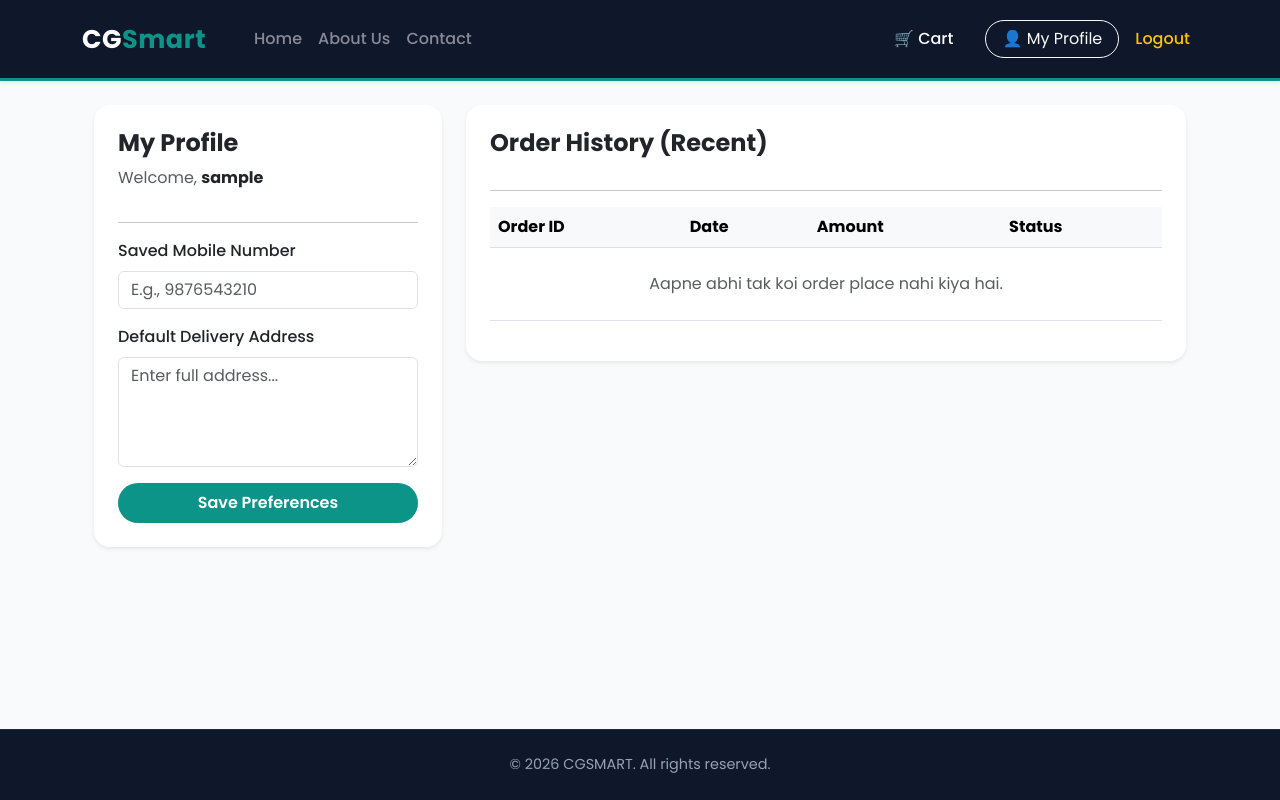
After one commit to pankajchachan2008-rgb/my-online-store, a Django app: page /profile/ in a window 1280 px wide. The commit adds this page. Run offline with Django 5.2, Linux system fonts and the light colour scheme; the visitor is signed in with stand-in values (Sample User, id 1); data comes from the database, SQL or seed files in the repository; data that the repository does not hold is empty.

Commit message:
Added Profile Button in Navbar and Finalized Profile DB

```diff
--- a/products/templates/base.html
+++ b/products/templates/base.html
@@ -113,9 +113,13 @@
                             🛒 Cart
                         </a>
                     </li>
+
                     {% if user.is_authenticated %}
+                        <li class="nav-item me-2">
+                            <a class="btn btn-outline-light rounded-pill px-3" href="{% url 'profile' %}">👤 My Profile</a>
+                        </li>
                         <li class="nav-item">
-                            <a class="nav-link text-warning fw-medium" href="{% url 'logout' %}">Logout ({{ user.username }})</a>
+                            <a class="nav-link text-warning fw-medium" href="{% url 'logout' %}">Logout</a>
                         </li>
                     {% else %}
                         <li class="nav-item">
--- /dev/null
+++ b/products/templates/products/profile.html
@@ -0,0 +1,65 @@
+{% extends 'base.html' %}
+{% block content %}
+<div class="container mt-4 mb-5">
+    <div class="row">
+        <div class="col-md-4">
+            <div class="card border-0 shadow-sm p-4 mb-4 rounded-4">
+                <h4 class="fw-bold text-dark mb-2">My Profile</h4>
+                <p class="text-muted">Welcome, <strong class="text-dark">{{ user.username }}</strong></p>
+                <hr>
+                <form method="POST">
+                    {% csrf_token %}
+                    <div class="mb-3">
+                        <label class="form-label fw-medium">Saved Mobile Number</label>
+                        <input type="text" name="mobile_number" class="form-control" placeholder="E.g., 9876543210" value="{{ profile.mobile_number|default:'' }}">
+                    </div>
+                    <div class="mb-3">
+                        <label class="form-label fw-medium">Default Delivery Address</label>
+                        <textarea name="address" class="form-control" rows="4" placeholder="Enter full address...">{{ profile.default_address|default:'' }}</textarea>
+                    </div>
+                    <button type="submit" class="btn btn-primary w-100 py-2 rounded-pill fw-semibold" style="background-color: #0d9488; border: none;">Save Preferences</button>
+                </form>
+            </div>
+        </div>
+
+        <div class="col-md-8">
+            <div class="card border-0 shadow-sm p-4 rounded-4">
+                <h4 class="fw-bold text-dark mb-3">Order History (Recent)</h4>
+                <hr>
+                <div class="table-responsive">
+                    <table class="table table-hover align-middle">
+                        <thead class="table-light">
+                            <tr>
+                                <th>Order ID</th>
+                                <th>Date</th>
+                                <th>Amount</th>
+                                <th>Status</th>
+                            </tr>
+                        </thead>
+                        <tbody>
+                            {% for order in orders %}
+                            <tr>
+                                <td class="fw-bold text-secondary">#{{ order.id }}</td>
+                                <td>{{ order.created_at|date:"d M Y" }}</td>
+                                <td class="fw-bold text-dark">₹{{ order.total_amount }}</td>
+                                <td>
+                                    {% if order.status == 'Pending' %}
+                                        <span class="badge bg-warning text-dark px-3 py-2 rounded-pill">{{ order.status }}</span>
+                                    {% else %}
+                                        <span class="badge bg-success px-3 py-2 rounded-pill">{{ order.status }}</span>
+                                    {% endif %}
+                                </td>
+                            </tr>
+                            {% empty %}
+                            <tr>
+                                <td colspan="4" class="text-center text-muted py-4">Aapne abhi tak koi order place nahi kiya hai.</td>
+                            </tr>
+                            {% endfor %}
+                        </tbody>
+                    </table>
+                </div>
+            </div>
+        </div>
+    </div>
+</div>
+{% endblock %}
--- a/products/views.py
+++ b/products/views.py
@@ -3,9 +3,14 @@ from django.contrib.auth import logout
 from django.contrib.auth.forms import UserCreationForm
 from django.contrib import messages
 from django.http import JsonResponse
-from .models import Product, Coupon, Order, OrderItem
+from django.contrib.auth.decorators import login_required
+from rest_framework.decorators import api_view
+from rest_framework.response import Response
+from rest_framework import status
+from .models import Product, Coupon, Order, OrderItem, CustomerProfile
+from .serializers import OrderSerializer, ProductSerializer
 
-# 🏠 1. Homepage View with Search Functionality
+# 🏠 1. Homepage View
 def product_list(request):
     search_query = request.GET.get('search', '')
     if search_query:
@@ -14,61 +19,45 @@ def product_list(request):
         products = Product.objects.all()
     return render(request, 'products/product_list.html', {'products': products})
 
-# 🛒 2. Add to Cart Logic using Session
+# 🛒 2. Add to Cart
 def add_to_cart(request, product_id):
     product = get_object_or_404(Product, id=product_id)
     cart = request.session.get('cart', {})
 
     product_id_str = str(product_id)
     if product_id_str in cart:
-        # Fail-safe check: Agar cart corrupted ya old structure int type ho, toh clean reset karein
         if isinstance(cart[product_id_str], dict):
             cart[product_id_str]['quantity'] += 1
         else:
-            cart[product_id_str] = {
-                'name': product.name,
-                'price': float(product.price),
-                'quantity': 1
-            }
+            cart[product_id_str] = {'name': product.name, 'price': float(product.price), 'quantity': 1}
     else:
-        cart[product_id_str] = {
-            'name': product.name,
-            'price': float(product.price),
-            'quantity': 1
-        }
+        cart[product_id_str] = {'name': product.name, 'price': float(product.price), 'quantity': 1}
 
     request.session['cart'] = cart
     messages.success(request, f"{product.name} cart me add ho gaya hai!")
     return redirect('home')
 
-# 📊 3. Cart Detail View (With Safe Subscript Check)
+# 📊 3. Cart Detail View
 def cart_detail(request):
     cart = request.session.get('cart', {})
     cart_items = []
     cart_total = 0
 
-    # Data corruption issue ('int object not subscriptable') ko bypass karne ke liye safe check
     for pid, item in list(cart.items()):
         if isinstance(item, dict) and 'price' in item and 'quantity' in item:
             product = get_object_or_404(Product, id=int(pid))
             total_price = item['price'] * item['quantity']
             cart_total += total_price
             cart_items.append({
-                'product': product,
-                'quantity': item['quantity'],
-                'total_price': total_price
+                'product': product, 'quantity': item['quantity'], 'total_price': total_price
             })
         else:
-            # Bad or corrupted session values ko filter karke automatic remove kar dena
             cart.pop(pid, None)
             request.session['cart'] = cart
 
-    return render(request, 'products/cart_detail.html', {
-        'cart_items': cart_items,
-        'cart_total': cart_total
-    })
+    return render(request, 'products/cart_detail.html', {'cart_items': cart_items, 'cart_total': cart_total})
 
-# 💳 4. Checkout Page with Mobile Coupon Verification & Order Creation
+# 💳 4. Checkout Page with Smart Auto-fill
 def checkout_page(request):
     cart = request.session.get('cart', {})
     if not cart:
@@ -85,7 +74,6 @@ def checkout_page(request):
         mobile = request.POST.get('mobile_number')
         address = request.POST.get('address')
 
-        # 🎟️ Verification check: Unused coupon validation
         active_coupon = Coupon.objects.filter(mobile_number=mobile, is_used=False).first()
         final_total = float(cart_total)
 
@@ -95,68 +83,74 @@ def checkout_page(request):
             active_coupon.is_used = True
             active_coupon.save()
 
-        # 📦 Order create karna (ERP pipelines connectivity ready)
+        # 🌟 SMART PROFILE UPDATE
+        if request.user.is_authenticated:
+            profile, created = CustomerProfile.objects.get_or_create(user=request.user)
+            if not profile.default_address:
+                profile.default_address = address
+                profile.mobile_number = mobile
+                profile.save()
+
         order = Order.objects.create(
             user=request.user if request.user.is_authenticated else None,
-            customer_name=name,
-            mobile_number=mobile,
-            address=address,
-            total_amount=final_total,
-            applied_coupon=active_coupon,
-            status='Pending'
+            customer_name=name, mobile_number=mobile, address=address,
+            total_amount=final_total, applied_coupon=active_coupon, status='Pending'
         )
 
-        # 🛒 Individual items ko OrderItem model map pipeline me feed karna
         for pid, item in cart.items():
             if isinstance(item, dict):
                 OrderItem.objects.create(
-                    order=order,
-                    product_name=item['name'],
-                    price=item['price'],
-                    quantity=item['quantity']
+                    order=order, product_name=item['name'], price=item['price'], quantity=item['quantity']
                 )
 
-        # 🎁 Gamified promotion card engine rules
         new_coupon = None
         if final_total >= 999:
-            new_code = f"CGS10-{order.id}"
-            new_coupon = Coupon.objects.create(code=new_code, mobile_number=mobile, discount_percentage=10)
+            new_coupon = Coupon.objects.create(code=f"CGS10-{order.id}", mobile_number=mobile, discount_percentage=10)
         elif final_total >= 699:
-            new_code = f"CGS08-{order.id}"
-            new_coupon = Coupon.objects.create(code=new_code, mobile_number=mobile, discount_percentage=8)
+            new_coupon = Coupon.objects.create(code=f"CGS08-{order.id}", mobile_number=mobile, discount_percentage=8)
 
-        # Clear session after successful database commit
         request.session['cart'] = {}
+        return render(request, 'products/order_success.html', {'order': order, 'new_coupon': new_coupon})
 
-        # FIX: Sahi location nested path par map kiya hai (products/)
-        return render(request, 'products/order_success.html', {
-            'order': order,
-            'new_coupon': new_coupon
-        })
+    # 🌟 SMART AUTO-FILL
+    initial_data = {}
+    if request.user.is_authenticated:
+        profile, created = CustomerProfile.objects.get_or_create(user=request.user)
+        initial_data = {
+            'name': request.user.username,
+            'mobile': profile.mobile_number or "",
+            'address': profile.default_address or ""
+        }
 
-    # FIX: Sahi location nested path par map kiya hai (products/)
-    return render(request, 'products/checkout.html', {'cart_total': cart_total})
+    return render(request, 'products/checkout.html', {'cart_total': cart_total, 'initial_data': initial_data})
 
-# 🔍 5. AJAX Endpoint to scan active coupon backend records instantly
+# 👤 5. Profile Page (Order History & Settings)
+@login_required
+def profile_page(request):
+    profile, created = CustomerProfile.objects.get_or_create(user=request.user)
+
+    if request.method == 'POST':
+        profile.mobile_number = request.POST.get('mobile_number')
+        profile.default_address = request.POST.get('address')
+        profile.save()
+        messages.success(request, "Aapki profile details update ho chuki hain!")
+        return redirect('profile')
+
+    recent_orders = Order.objects.filter(user=request.user).order_by('-created_at')[:10]
+    return render(request, 'products/profile.html', {'profile': profile, 'orders': recent_orders})
+
+# 🔍 6. AJAX Coupon Check
 def check_coupon_ajax(request):
     mobile = request.GET.get('mobile', '')
     coupon = Coupon.objects.filter(mobile_number=mobile, is_used=False).first()
     if coupon:
-        return JsonResponse({
-            'status': 'found',
-            'discount': coupon.discount_percentage,
-            'code': coupon.code
-        })
+        return JsonResponse({'status': 'found', 'discount': coupon.discount_percentage, 'code': coupon.code})
     return JsonResponse({'status': 'not_found'})
 
-# 📄 6. Static Pages Views (Sahi Nested Paths Fixed)
-def about_page(request):
-    return render(request, 'products/about.html')
+# 📄 7. Static & Auth Pages
+def about_page(request): return render(request, 'products/about.html')
+def contact_page(request): return render(request, 'products/contact.html')
 
-def contact_page(request):
-    return render(request, 'products/contact.html')
-
-# 👤 7. Custom Safe Authentication System (Sahi Nested Paths Fixed)
 def custom_logout(request):
     logout(request)
     return redirect('home')
@@ -172,27 +166,16 @@ def register_page(request):
         form = UserCreationForm()
     return render(request, 'products/register.html', {'form': form})
 
-# 🤫 8. Hidden ERP / Superuser Automation Actions
-def make_admin(request):
-    return render(request, 'products/admin_trigger.html')
+def make_admin(request): return render(request, 'products/admin_trigger.html')
+def trigger_import(request): return render(request, 'products/import_trigger.html')
 
-def trigger_import(request):
-    return render(request, 'products/import_trigger.html')
-
-from rest_framework.decorators import api_view
-from rest_framework.response import Response
-from rest_framework import status
-from .serializers import OrderSerializer, ProductSerializer
-
-# 📡 1. Desktop ERP yahan se saare Pending Orders uthayega
+# 📡 8. ERP API Endpoints
 @api_view(['GET'])
 def get_pending_orders_api(request):
-    # .order_spacing badal kar .order_by kar dein
     orders = Order.objects.filter(status='Pending').order_by('-id')
     serializer = OrderSerializer(orders, many=True)
     return Response(serializer.data)
 
-# 🔄 2. Order Process hone par ERP status update karega (e.g., Completed)
 @api_view(['POST'])
 def update_order_status_api(request, order_id):
     try:
@@ -207,10 +190,9 @@ def update_order_status_api(request, order_id):
         return Response({'message': f'Order status successfully updated to {new_status}'})
     return Response({'error': 'Invalid status data'}, status=status.HTTP_400_BAD_REQUEST)
 
-# 📥 3. Desktop ERP se website par product catalog bulk sync karne ke liye
 @api_view(['POST'])
 def sync_products_from_erp_api(request):
-    product_data = request.data # Expecting a list of products
+    product_data = request.data
     if not isinstance(product_data, list):
         return Response({'error': 'Data list format me hona chahiye'}, status=status.HTTP_400_BAD_REQUEST)
 
@@ -219,10 +201,6 @@ def sync_products_from_erp_api(request):
         if sku:
             Product.objects.update_or_create(
                 sku=sku,
-                defaults={
-                    'name': item.get('name'),
-                    'description': item.get('description', ''),
-                    'price': item.get('price', 0.00)
-                }
+                defaults={'name': item.get('name'), 'description': item.get('description', ''), 'price': item.get('price', 0.00)}
             )
     return Response({'message': 'Product sync process successfully executed'})
--- a/store_backend/settings.py
+++ b/store_backend/settings.py
@@ -24,6 +24,7 @@ INSTALLED_APPS = [
     'django.contrib.staticfiles',
 
     # Aapka custom app
+    'rest_framework',
     'products',
 ]
 
--- a/store_backend/urls.py
+++ b/store_backend/urls.py
@@ -6,56 +6,37 @@ from django.contrib.auth import views as auth_views
 
 # Views functions imports
 from products.views import (
-    product_list,
-    add_to_cart,
-    cart_detail,
-    checkout_page,
-    check_coupon_ajax,
-    about_page,
-    contact_page,
-    custom_logout,
-    register_page,
-    make_admin,
-    trigger_import,
-
-    # 📡 ERP Integration API Views
-    get_pending_orders_api,
-    update_order_status_api,
-    sync_products_from_erp_api
+    product_list, add_to_cart, cart_detail, checkout_page,
+    check_coupon_ajax, about_page, contact_page,
+    custom_logout, register_page, profile_page,
+    make_admin, trigger_import,
+    get_pending_orders_api, update_order_status_api, sync_products_from_erp_api
 )
 
 urlpatterns = [
-    # 🔐 Django Native Control Desk Panel
     path('admin/', admin.site.urls),
-
-    # 🏠 Standard Global Landing Route (Homepage)
     path('', product_list, name='home'),
 
-    # 🛒 Dynamic Core Transaction Pipelines
     path('add-to-cart/<int:product_id>/', add_to_cart, name='add_to_cart'),
     path('cart/', cart_detail, name='cart_detail'),
     path('checkout/', checkout_page, name='checkout'),
     path('check-coupon-ajax/', check_coupon_ajax, name='check_coupon_ajax'),
 
-    # 📄 Static Content Sub-blocks
     path('about/', about_page, name='about'),
     path('contact/', contact_page, name='contact'),
 
-    # 👤 Authentication Safe Gates Control Block
     path('login/', auth_views.LoginView.as_view(template_name='registration/login.html'), name='login'),
     path('logout/', custom_logout, name='logout'),
     path('register/', register_page, name='register'),
+    path('profile/', profile_page, name='profile'),  # 👤 Profile URL added
 
-    # 🤫 Custom Corporate Backend Core Controls
     path('secret-create-admin-xyz/', make_admin, name='secret_make_admin'),
     path('secret-import-products-xyz/', trigger_import, name='secret_trigger_import'),
 
-    # 📡 CORPORATE ERP PIPELINE API ENDPOINTS
     path('api/orders/pending/', get_pending_orders_api, name='api_pending_orders'),
     path('api/orders/update/<int:order_id>/', update_order_status_api, name='api_update_order'),
     path('api/products/sync/', sync_products_from_erp_api, name='api_sync_products'),
 ]
 
-# Media pipeline engine asset management attachment
 if settings.DEBUG:
     urlpatterns += static(settings.MEDIA_URL, document_root=settings.MEDIA_ROOT)
```
Also changed, not shown: products/models.py (+31 -16 lines), products/templates/products/checkout.html (+6 -6 lines).
